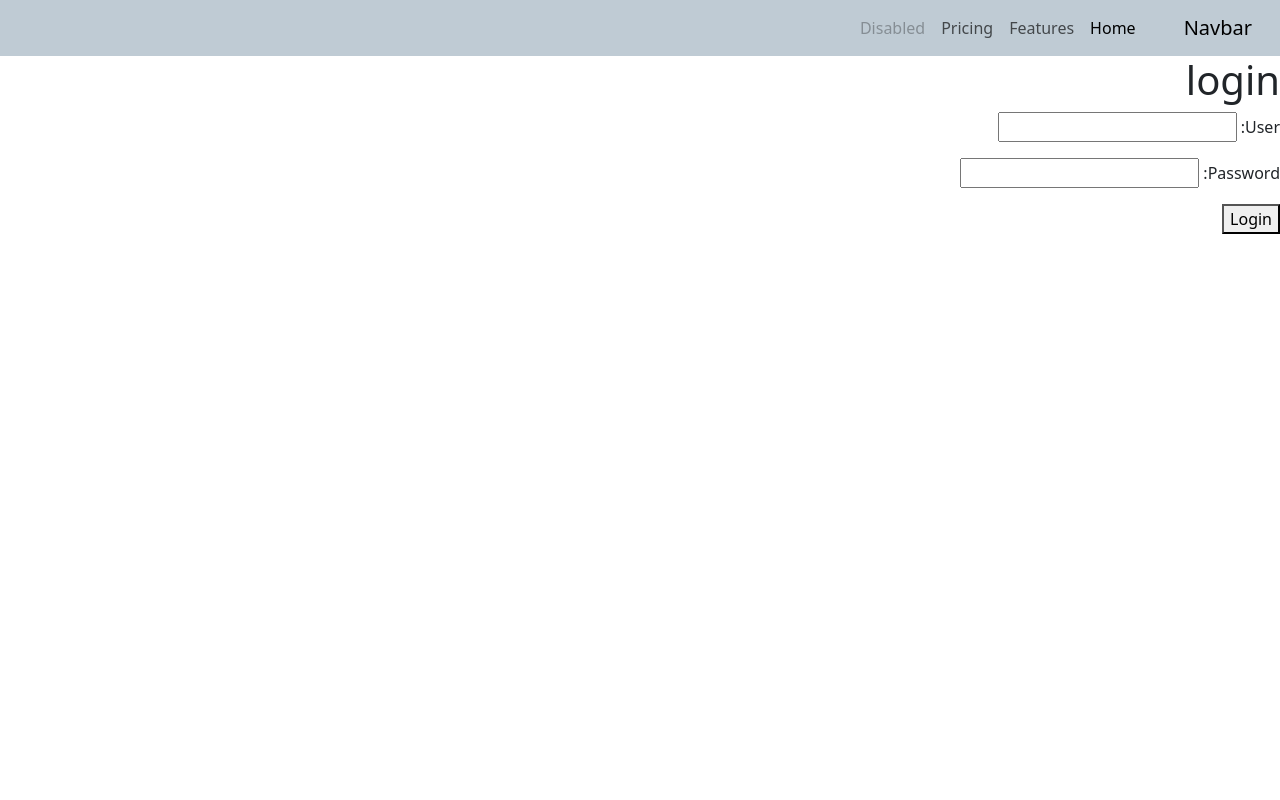
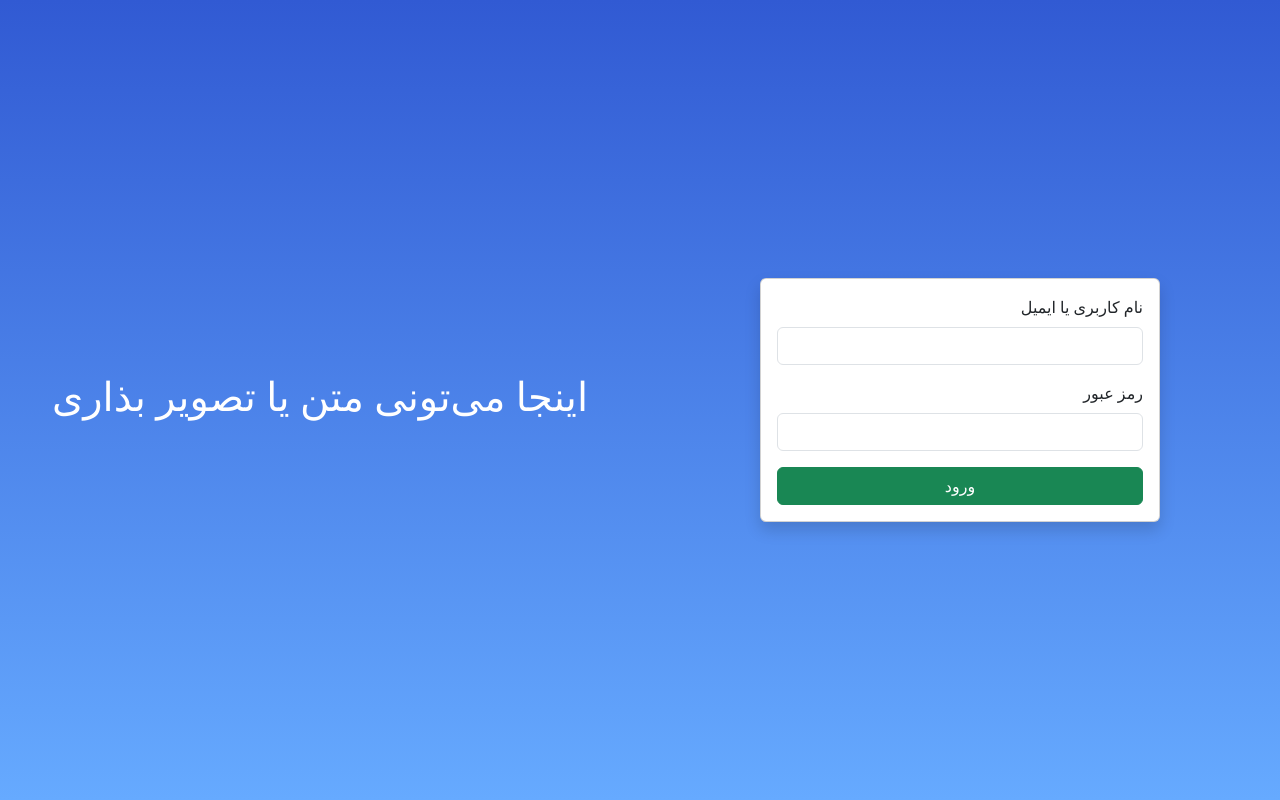
Before and after one commit to mhmdreza13/Web-App, a Django app: page /accounts/login/ in a window 1280 px wide. Run offline with Django 5.2, Linux system fonts and the light colour scheme; some libraries are stand-ins or nearby versions.

Commit message:
update login page

```diff
--- a/accounts/templates/accounts/login.html
+++ b/accounts/templates/accounts/login.html
@@ -1,12 +1,29 @@
-{% extends "main.html" %}
+{% extends "login.html" %}
 {% block title %}login page{% endblock title %}
 
 {% block body %}
 
-<h1>login</h1>
-<form action = "" method = "POST">
-    {% csrf_token %}
-    {{form.as_p}}
-    <button type = "submit">Login</button>
-</form>
+<div class="container mt-5">
+    <div class="row justify-content-center">
+        <div class="col-md-6 col-lg-4">
+            <div class="card shadow-sm">
+                <div class="card-body">
+                    <h3 class="text-center mb-4">صفحه ورود</h3>
+                    <form action="" method="POST">
+                        {% csrf_token %}
+                        <div class="mb-3">
+                            <label for="id_user" class="form-label">نام کاربری یا ایمیل</label>
+                            <input type="text" name="user" id="id_user" class="form-control">
+                        </div>
+                        <div class="mb-3">
+                            <label for="id_password" class="form-label">رمز عبور</label>
+                            <input type="password" name="password" id="id_password" class="form-control">
+                        </div>
+                        <button type="submit" class="btn btn-success w-100">ورود</button>
+                    </form>
+                </div>
+            </div>
+        </div>
+    </div>
+</div>
 {% endblock body %}
--- /dev/null
+++ b/templates/login.html
@@ -0,0 +1,56 @@
+<!DOCTYPE html>
+<html lang="fa" dir = 'rtl'>
+<head>
+    <meta charset="UTF-8">
+    <title>{% block title %} {% endblock %}</title>
+    {% load static %}
+    <link rel="stylesheet" href="{% static 'css/bootstrap.min.css' %}">
+    <script src="{% static 'js/bootstrap.bundle.min.js' %}"></script>
+    <style>
+        body {
+            background: linear-gradient(to bottom, #315ad3, #66aaff);
+            height: 100vh;
+            margin: 0;
+            display: flex; /* دو بخش کنار هم */
+        }
+        .half {
+            flex: 1; /* هرکدام نصف عرض */
+            display: flex;
+            align-items: center;   /* وسط‌چین عمودی */
+            justify-content: center; /* وسط‌چین افقی */
+        }
+        .card {
+            width: 80%;
+            max-width: 400px;
+        }
+    </style>
+</head>
+<body>
+
+   <div class="half">
+        <!-- بخش اول -->
+        <div class="card shadow">
+            <div class="card-body">
+                    <form action="" method="POST">
+                        {% csrf_token %}
+                        <div class="mb-3">
+                            <label for="id_user" class="form-label">نام کاربری یا ایمیل</label>
+                            <input type="text" name="user" id="id_user" class="form-control">
+                        </div>
+                        <div class="mb-3">
+                            <label for="id_password" class="form-label">رمز عبور</label>
+                            <input type="password" name="password" id="id_password" class="form-control">
+                        </div>
+                        <button type="submit" class="btn btn-success w-100">ورود</button>
+                    </form>
+    </div>
+           </div>
+        </div>
+    </div>
+
+    <div class="half">
+        <!-- بخش دوم -->
+        <h1 style="color:white;">اینجا می‌تونی متن یا تصویر بذاری</h1>
+    </div>
+</body>
+</html>
--- a/templates/main.html
+++ b/templates/main.html
@@ -6,6 +6,7 @@
     {% load static %}
     <link rel="stylesheet" href="{% static 'css/bootstrap.min.css' %}">
     <script src="{% static 'js/bootstrap.bundle.min.js' %}"></script>
+
 </head>
 <body>
     {% include "navbar.html" %}
```
